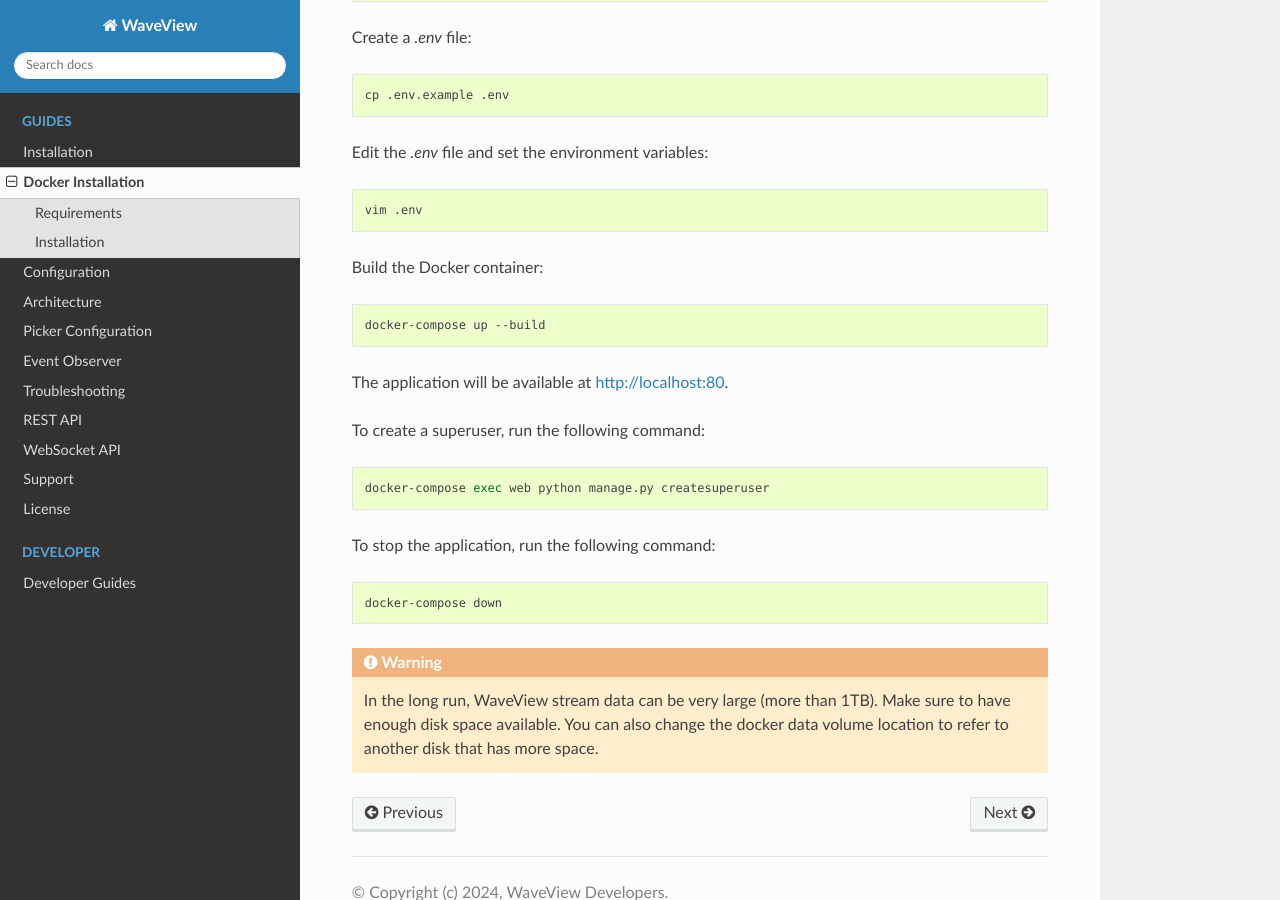
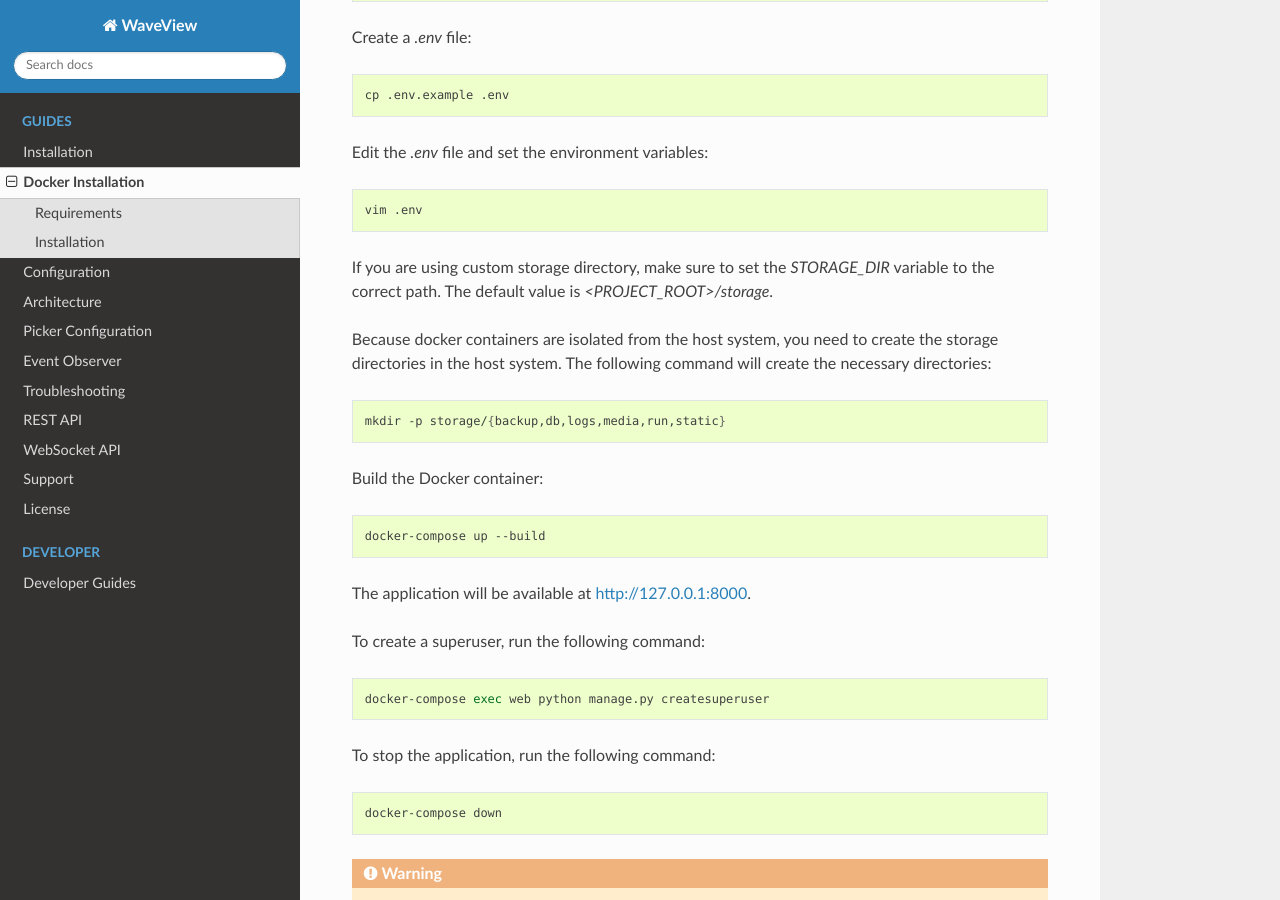
Before and after one commit to bpptkg/waveview-api, a Sphinx documentation site: the page built from docs/guides/docker.rst, in a window 1280 px wide and 900 px high, scrolled down 619 px. Built offline with Sphinx 7.4.7 and the Read the Docs theme 3.1.0, drawn with Linux system fonts in a browser that asks for light colours.

Commit message:
fix: Update storage directory configuration and enhance documentation for custom storage setup

```diff
--- a/docker-compose.yml
+++ b/docker-compose.yml
@@ -9,7 +9,7 @@
     expose:
       - "8000"
     volumes:
-      - ./storage:/app/storage
+      - ${STORAGE_DIR}:/app/storage
     depends_on:
       - db
       - redis
--- a/docs/guides/docker.rst
+++ b/docs/guides/docker.rst
@@ -38,13 +38,24 @@
 
     vim .env
 
+If you are using custom storage directory, make sure to set the `STORAGE_DIR`
+variable to the correct path. The default value is `<PROJECT_ROOT>/storage`.
+
+Because docker containers are isolated from the host system, you need to create
+the storage directories in the host system. The following command will create
+the necessary directories:
+
+.. code-block:: bash
+
+    mkdir -p storage/{backup,db,logs,media,run,static}
+
 Build the Docker container:
 
 .. code-block:: bash
 
     docker-compose up --build
 
-The application will be available at http://localhost:80.
+The application will be available at http://127.0.0.1:8000.
 
 To create a superuser, run the following command:
 
```
Also changed, not shown: 4 other files.
